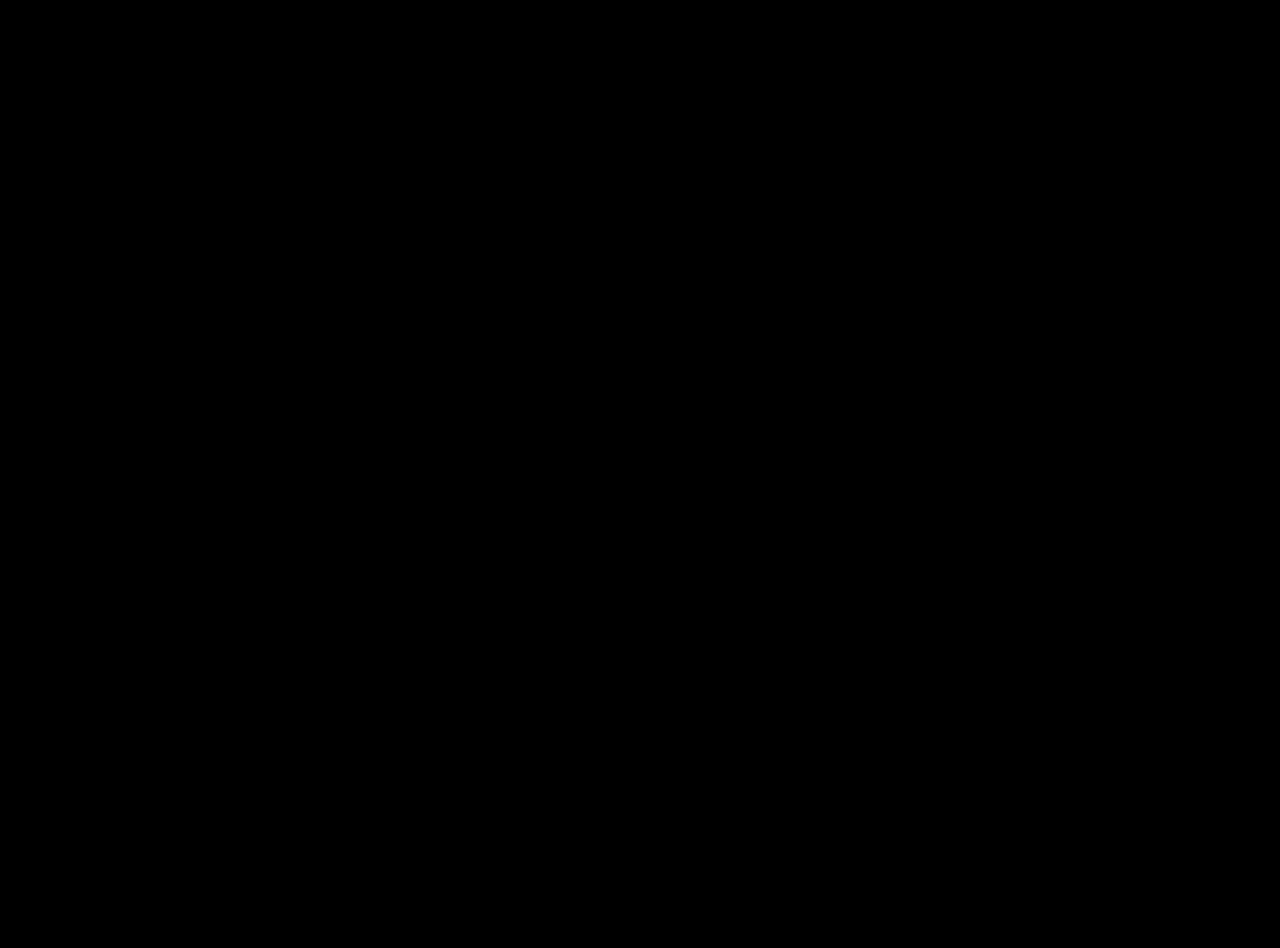
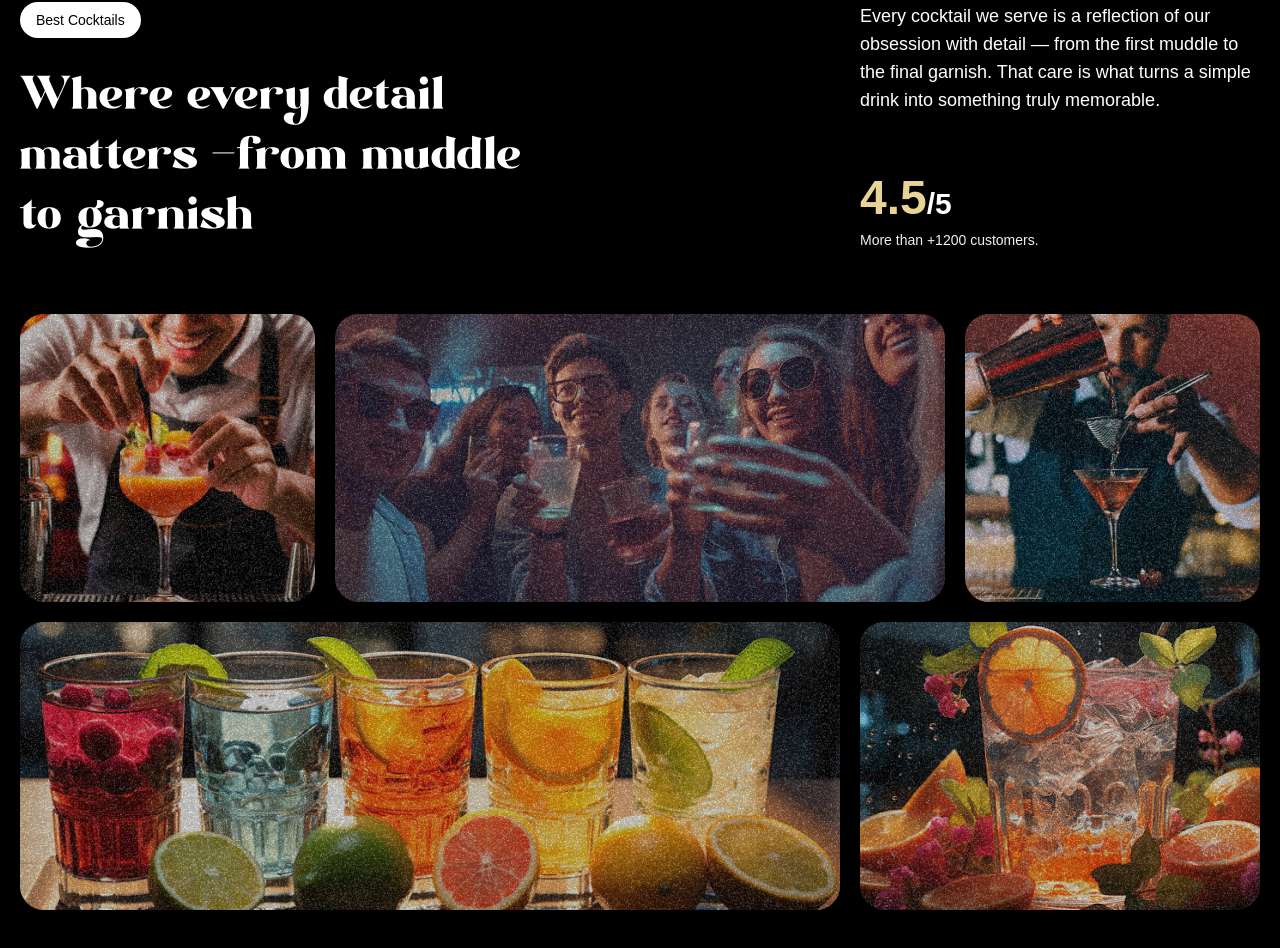
Before and after one commit to CianChoo/gsap_cocktails, a React (Vite) app: page / in a window 1280 px wide. Shown: the part 1710-2658 px from the top of the page. Before the commit the page ends 1600 px from the top, so only its background shows below. Built offline with nearby package versions, Linux system fonts and the light colour scheme; a web font is replaced by a local one.

Commit message:
Implemente About Section

```diff
--- a/src/App.jsx
+++ b/src/App.jsx
@@ -5,6 +5,7 @@
 import Navbar from "./components/Navbar";
 import Hero from "./components/Hero.jsx";
 import Cocktails from "./components/Cocktails.jsx";
+import About from "./components/About.jsx";
 
 gsap.registerPlugin(ScrollTrigger);
 
@@ -14,6 +15,7 @@
             <Navbar/>
             <Hero/>
             <Cocktails />
+            <About />
         </main>
     )
 }
--- /dev/null
+++ b/src/components/About.jsx
@@ -0,0 +1,98 @@
+import { useGSAP } from "@gsap/react";
+import { SplitText } from "gsap/all";
+import gsap from "gsap";
+
+const About = () => {
+
+    useGSAP(() => {
+        const titleSplit = SplitText.create("#about h2", {
+            type: "words"
+        })
+
+        const scrollTimeline = gsap.timeline({
+            scrollTrigger: {
+                trigger: "#about",
+                start: "top center",
+            }
+        })
+
+        scrollTimeline.from(
+            titleSplit.words,
+            {
+                opacity: 0,
+                duration: 1,
+                yPercent: 100,
+                ease: "expo.out",
+                stagger: 0.02
+            }
+        ).from('.top-grid div, -bottom-grid div', {
+            opacity: 0,
+            duration: 1,
+            ease: "power1.inOut",
+            stagger: 0.04
+        }, '-=0.5')
+
+    })
+
+    return (
+        <div id="about">
+            <div className="mb-16 md:px-0 px-5">
+                <div className="content">
+                    <div className="md:col-span-8">
+                        <p className="badge">Best Cocktails</p>
+                        <h2>
+                            Where every detail matters <span className="text-white">-</span>
+                            from muddle to garnish
+                        </h2>
+                    </div>
+                    <div className="sub-content">
+                        <p>
+                            Every cocktail we serve is a reflection of our obsession with detail — from the first muddle to the final garnish.
+                            That care is what turns a simple drink into something truly memorable.
+                        </p>
+
+                        <div>
+                            <p className="md:text-3xl text-xl font-bold ">
+                                <span>4.5</span>/5
+                            </p>
+                            <p className="text-sm text-white-100">
+                                More than +1200 customers.
+                            </p>
+                        </div>
+                    </div>
+                </div>
+            </div>
+
+            <div className="top-grid">
+                <div className="md:col-span-3">
+                    <div className="noisy" />
+                    <img src="/images/abt1.png" alt="grid-img-1" />
+                </div>
+
+                <div className="md:col-span-6">
+                    <div className="noisy" />
+                    <img src="/images/abt2.png" alt="grid-img-2" />
+                </div>
+
+                <div className="md:col-span-3">
+                    <div className="noisy" />
+                    <img src="/images/abt5.png" alt="grid-img-5" />
+                </div>
+
+            </div>
+
+            <div className="bottom-grid">
+                <div className="md:col-span-8">
+                    <div className="noisy" />
+                    <img src="/images/abt3.png" alt="grid-img-3" />
+                </div>
+
+                <div className="md:col-span-4">
+                    <div className="noisy" />
+                    <img src="/images/abt4.png" alt="grid-img-4" />
+                </div>
+            </div>
+        </div>
+    )
+}
+export default About
--- a/src/components/Hero.jsx
+++ b/src/components/Hero.jsx
@@ -1,7 +1,7 @@
 import {useGSAP} from "@gsap/react";
 import {SplitText} from "gsap/all";
 import gsap from "gsap";
-import {useRef} from "react";
+import { useRef } from "react";
 import {useMediaQuery} from "react-responsive";
 
 const Hero = () => {
@@ -51,7 +51,7 @@
                 trigger: 'video',
                 start: startValue,
                 end: endValue,
-                scrub:  true,
+                scrub: true,
                 pin: true,
             }
         })
```
